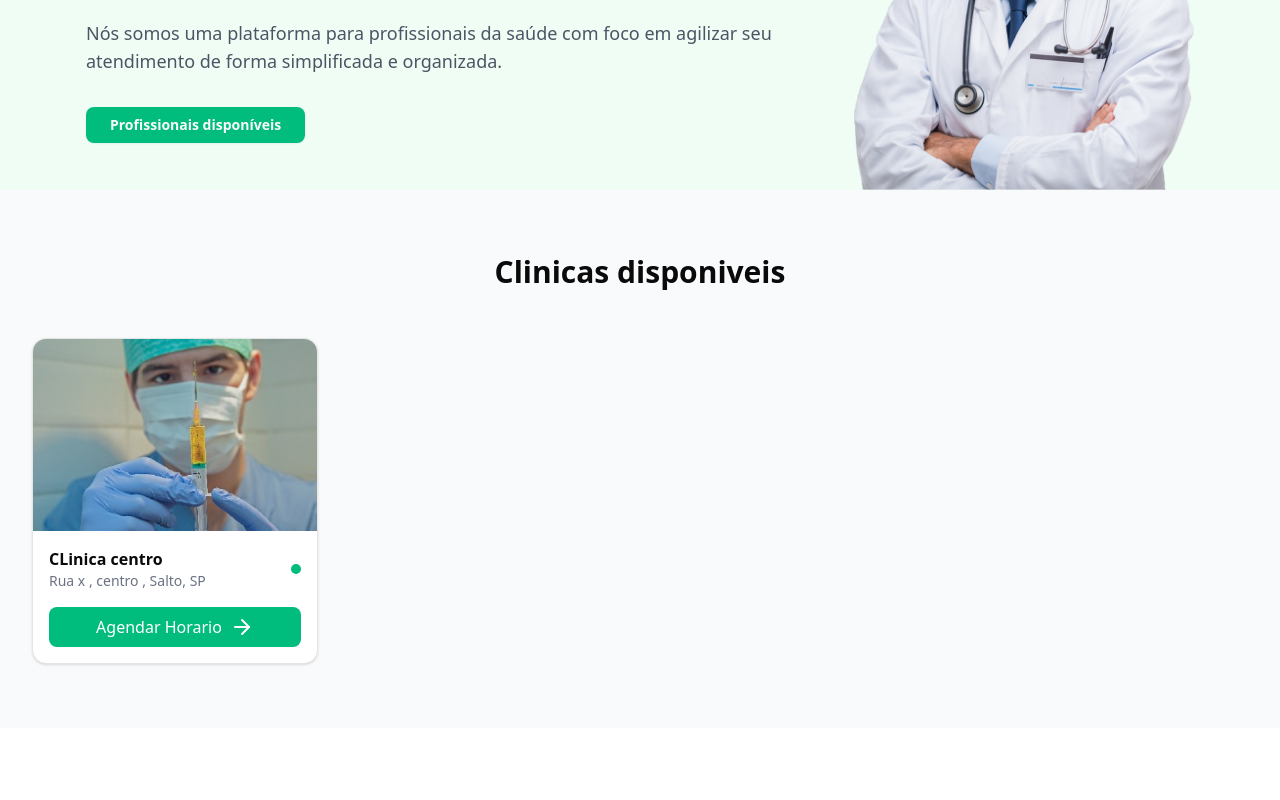
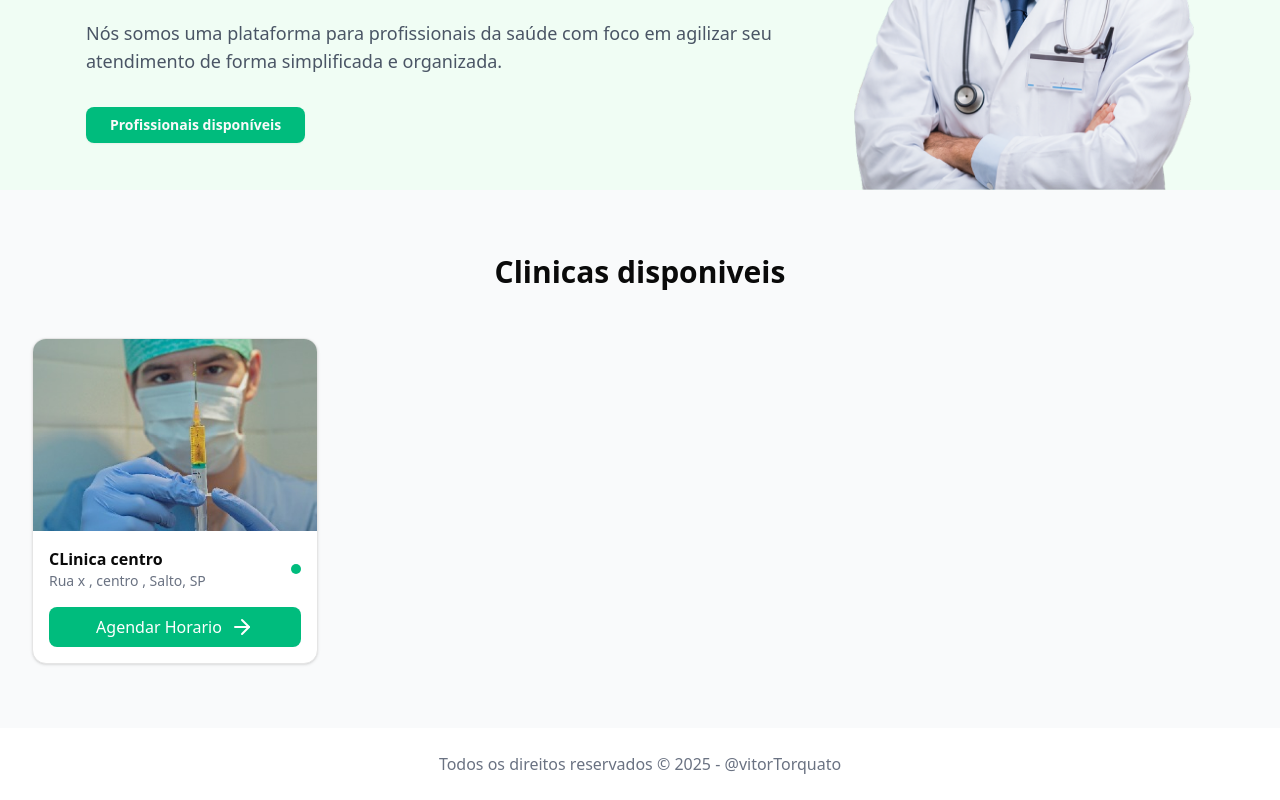
Before and after one commit to VitorTorquato/Saas-clinica, a Next.js app: page / in a window 1280 px wide. Shown: the part 321-1121 px from the top of the page. Before the commit the page ends 1049 px from the top, so only its background shows below. Built offline with nearby package versions, Linux system fonts and the light colour scheme.

Commit message:
style: footer created

```diff
--- /dev/null
+++ b/src/app/(public)/_components/footer/Footer.tsx
@@ -0,0 +1,12 @@
+export default function Footer() {
+
+
+
+  return (
+    <footer className="py-6 text-center text-gray-500 text-sm md:text-base">
+        <p>
+            Todos os direitos reservados &copy;  {new Date().getFullYear()} - <span className="hover:text-black duration-500">@vitorTorquato</span>
+        </p>
+    </footer>
+  )
+}
--- a/src/app/(public)/_components/professionals/Professionals.tsx
+++ b/src/app/(public)/_components/professionals/Professionals.tsx
@@ -1,10 +1,6 @@
 import {
   Card,
   CardContent,
-  CardDescription,
-  CardFooter,
-  CardHeader,
-  CardTitle,
 } from "@/components/ui/card";
 import fotoImg from "../../../../../public/images/foto1.png";
 
--- a/src/app/(public)/page.tsx
+++ b/src/app/(public)/page.tsx
@@ -1,3 +1,4 @@
+import Footer from "./_components/footer/Footer";
 import { Header } from "./_components/header/Header"
 import { Hero } from "./_components/hero/Hero";
 import { Professionals } from "./_components/professionals/Professionals";
@@ -11,6 +12,7 @@ export default function Home() {
       <div>
         <Hero/>
         <Professionals/>
+        <Footer/>
       </div>
     </div>
   );
```
